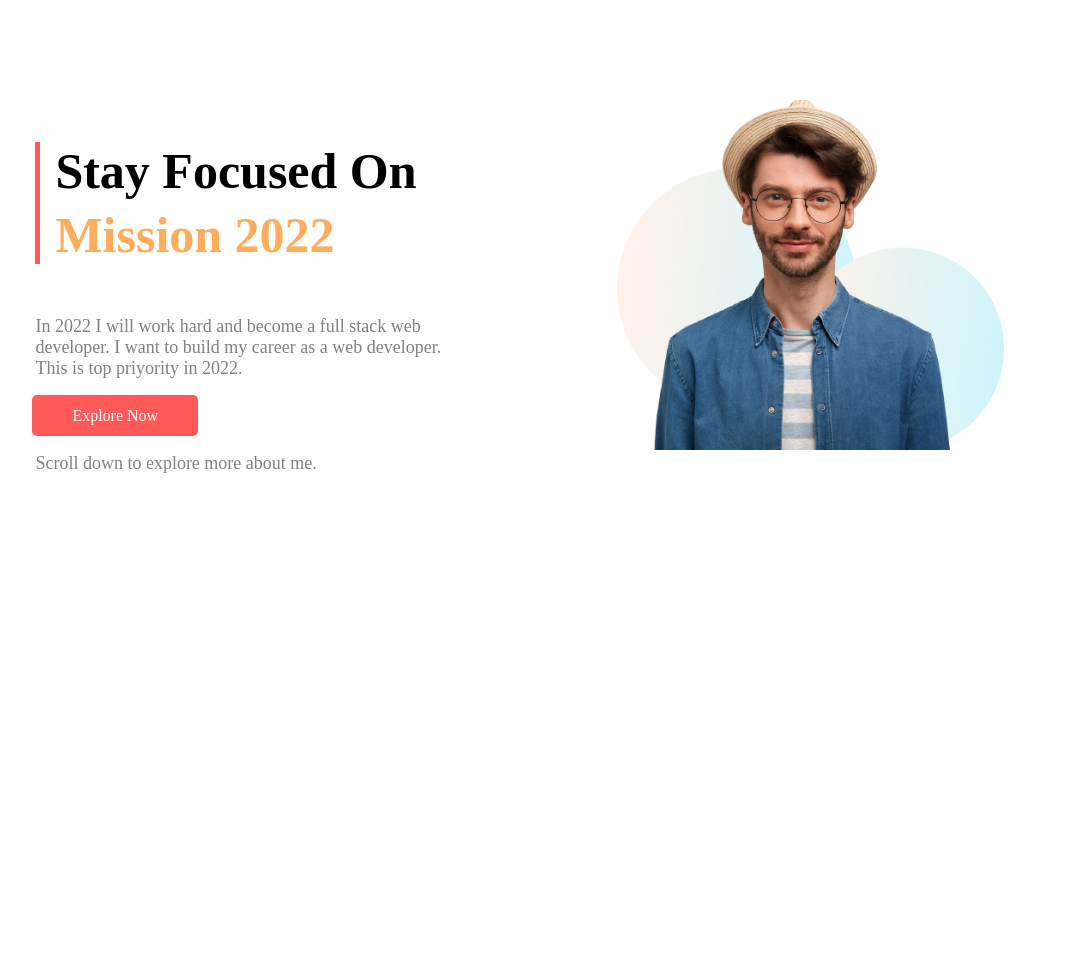
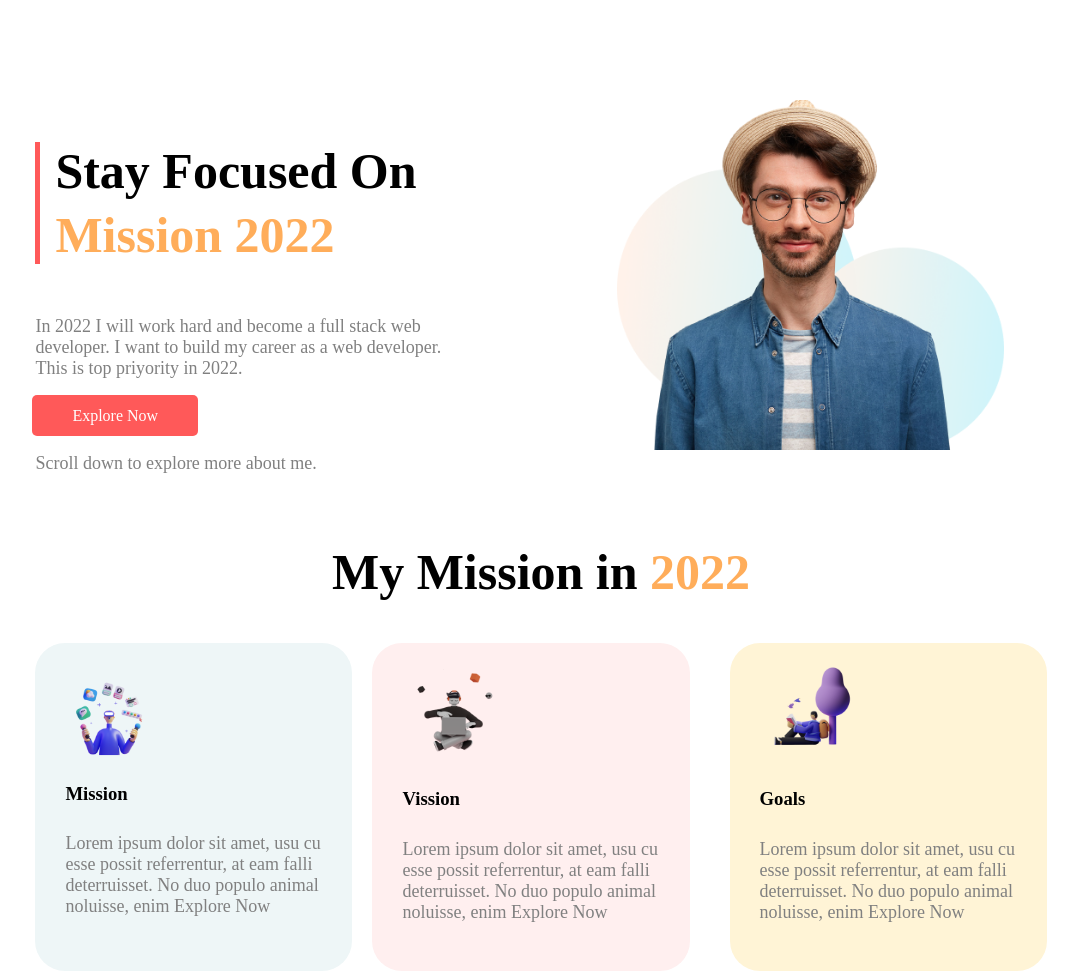
Before and after one commit to Laish-Islam/milestone01-assignment01, a plain HTML site: page index.html in a window 1280 px wide. Shown: the whole page, without its empty margins (99-1177 px from the left). Before the commit the page ends 800 px from the top, so only its background shows below. Drawn offline with Linux system fonts and the light colour scheme.

Commit message:
2nd section

```diff
--- a/index.html
+++ b/index.html
@@ -29,6 +29,40 @@
         </div>
 
     </section>
+    <section>
+
+        <h1 class="center">My Mission in <span class="orange">2022</span></h1>
+
+        <div class="flex">
+            <div class="mission1">
+                <img class="img" src="images/illustrators/illustrator-1.png" alt="">
+                <h3>Mission</h3>
+                <p>Lorem ipsum dolor sit amet, usu cu esse possit
+                    referrentur, at eam falli deterruisset. No duo populo
+                    animal noluisse, enim
+                    Explore Now</p>
+            </div>
+            <div class="mission2">
+                <img class="img" src="images/illustrators/illustrator-2.png" alt="">
+                <h3>Vission</h3>
+                <p>Lorem ipsum dolor sit amet, usu cu esse possit
+                    referrentur, at eam falli deterruisset. No duo populo
+                    animal noluisse, enim
+                    Explore Now
+                </p>
+            </div>
+            <div class="mission3">
+                <img class="img" src="images/illustrators/illustrator-3.png" alt="">
+                <h3>Goals</h3>
+                <p>Lorem ipsum dolor sit amet, usu cu esse possit
+                    referrentur, at eam falli deterruisset. No duo populo
+                    animal noluisse, enim
+                    Explore Now</p>
+            </div>
+        </div>
+
+
+    </section>
 
 </body>
 
--- a/style.css
+++ b/style.css
@@ -44,3 +44,32 @@ p{
     font-size: 18px;
     padding: 10px 0;
 }
+
+
+.center{
+    text-align: center;
+}
+.flex{
+    display: flex;
+}
+.img{
+    width: 40%;
+}
+.mission1{
+background-color: #eef6f7;
+margin-right: 20px;
+border-radius: 30px;
+padding: 20px 30px;
+}
+.mission2{
+    background-color: #ffefef;
+    margin-right: 20px;
+    border-radius: 30px;
+    padding: 20px 30px;
+}
+.mission3{
+    background-color: #fff4d6;
+    margin-left: 20px;
+    border-radius: 30px;
+    padding: 20px 30px;
+}
```
